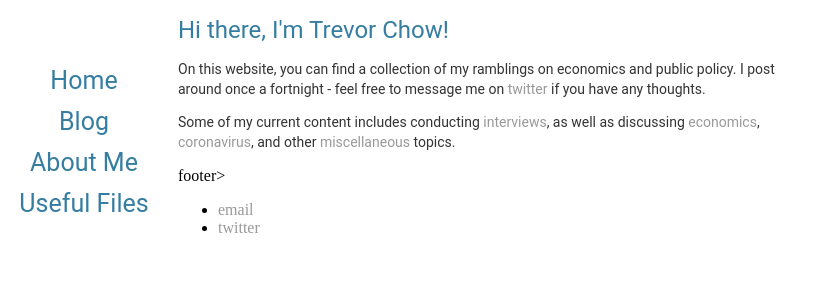
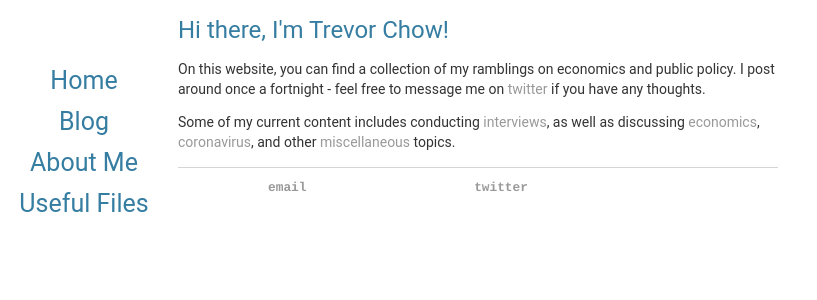
Before and after one commit to tmychow/tmychow.github.io, a Jekyll site: the page built from index.html, in a window 1280 px wide. Shown: the top 300 px of the page, without its empty margins (0-817 px from the left). Built offline with Jekyll 4.4.1, drawn with Linux system fonts in a browser that asks for light colours.

Commit message:
Update default.html

```diff
--- a/_layouts/default.html
+++ b/_layouts/default.html
@@ -15,7 +15,7 @@
 			<div class="container">
 
 			{{ content }}
-			footer>
+			<footer>
 	    		<ul>
 	        		<li><a href="mailto:tmychow@gmail.com">email</a></li>
 	        		<li><a href="https://twitter.com/tmychow">twitter</a></li>
```
